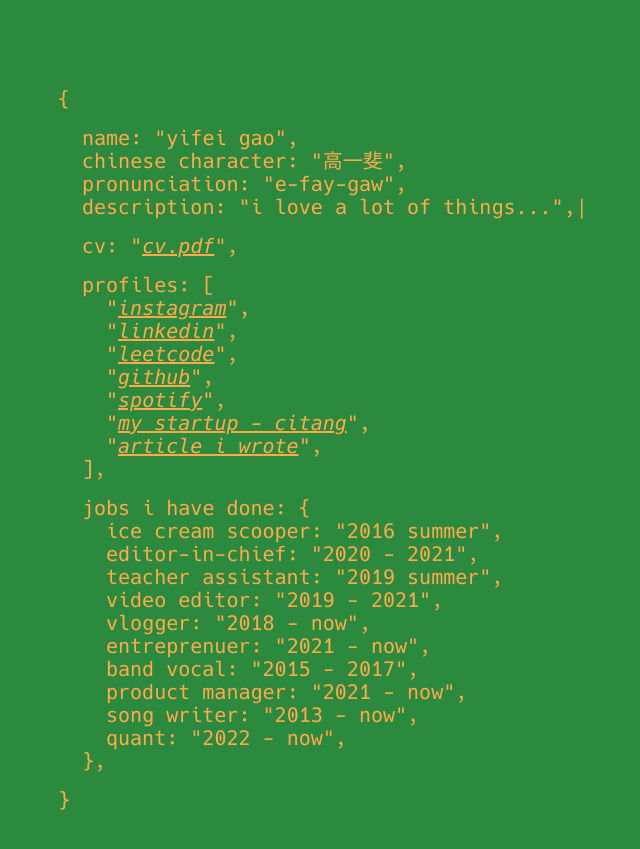
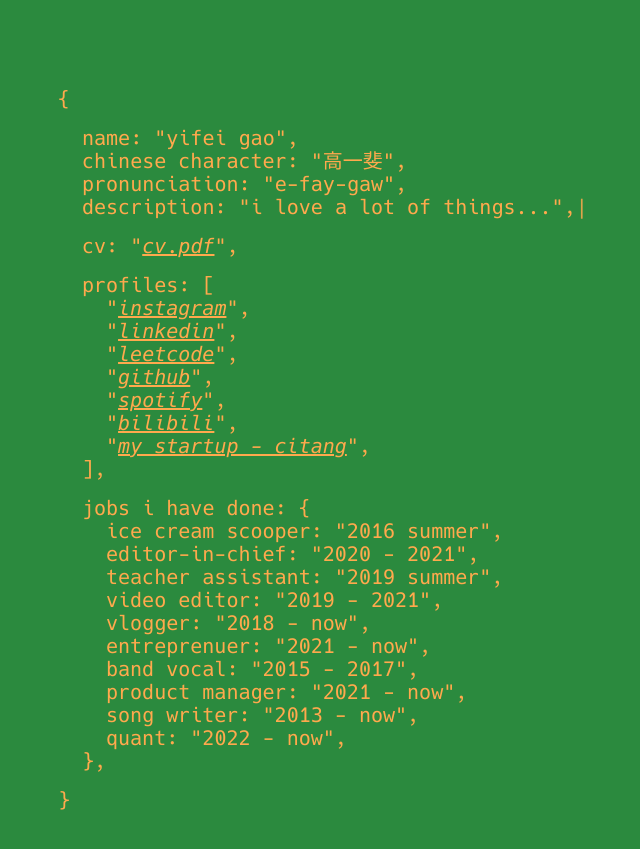
Before and after one commit to fahygao/fahygao.github.io, a Jekyll site: the page built from index.md, in a window 1280 px wide. Shown: the top 849 px of the page, without its empty margins (198-838 px from the left). Built offline with Jekyll 4.4.1, drawn with Linux system fonts in a browser that asks for light colours.

```diff
--- a/_config.yml
+++ b/_config.yml
@@ -31,9 +31,9 @@
     leetcode: https://leetcode.com/Fahygaoyf/
     github: https://github.com/fahygao
     spotify: https://open.spotify.com/user/22wt44me6e7nlz6llzeuf2hji?si=07d0339588984b30
-    # bilibili: https://space.bilibili.com/17897244
+    bilibili: https://informationtracer.com/blog/stock-social-media.html
     my startup - citang: https://linktr.ee/citangge
-    article I wrote: https://informationtracer.com/blog/stock-social-media.html
+    # article I wrote: https://informationtracer.com/blog/stock-social-media.html
   jobs:
     Ice Cream Scooper: 2016 Summer
     Editor-in-chief: 2020 - 2021
```
Also changed, not shown: 2 other files.
